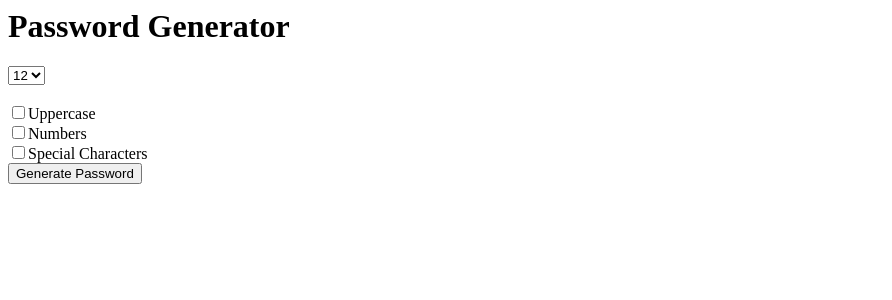
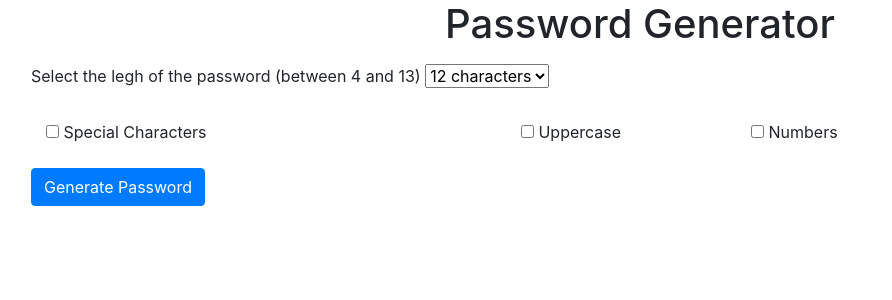
Before and after one commit to Gruning/password_generator, a Django app: template generator/templates/generator/home.html in a window 1280 px wide. Shown: the top 300 px of the page, without its empty margins (0-892 px from the left). Run offline with Django 3.2, Linux system fonts and the light colour scheme; the template is opened without the code that fills it, so the values that code supplies are empty; some libraries are stand-ins or nearby versions.

Commit message:
sec3cap32Bootstrap

```diff
--- a/generator/templates/generator/home.html
+++ b/generator/templates/generator/home.html
@@ -1,25 +1,38 @@
+<link rel="stylesheet" href="https://stackpath.bootstrapcdn.com/bootstrap/4.5.2/css/bootstrap.min.css" integrity="sha384-JcKb8q3iqJ61gNV9KGb8thSsNjpSL0n8PARn9HuZOnIxN0hoP+VmmDGMN5t9UJ0Z" crossorigin="anonymous">
+
+<div class="container text-center">
     <h1>Password Generator</h1>
-
+</div>
+<div class="container m-3">
     <form action={% url 'password' %}>
+        <label>Select the legh of the password (between 4 and 13) </label>
         <select name="length" >
-        <option value="4">4</option>
-        <option value="5">5</option>
-        <option value="6">6</option>
-        <option value="7">7</option>
-        <option value="8">8</option>
-        <option value="9">9</option>
-        <option value="10">10</option>
-        <option value="11">11</option>
-        <option value="12" selected="selected">12</option>
-        <option value="13">13</option>
+            <option value="4">4 characters</option>
+            <option value="5">5 characters</option>
+            <option value="6">6 characters</option>
+            <option value="7">7 characters</option>
+            <option value="8">8 characters</option>
+            <option value="9">9 characters</option>
+            <option value="10">10 characters</option>
+            <option value="11">11 characters</option>
+            <option value="12" selected="selected">12 characters</option>
+            <option value="13">13 characters</option>
         </select>
         <br>
         <br>
-    <input type="checkbox" name="uppercase">Uppercase
+        <div class="row col-12">
+            <div class="col-4 checkbox">
+                <input type="checkbox"name="special"> Special Characters
+            </div>
+            <div class="col-4 text-center">
+                <input type="checkbox" name="uppercase"> Uppercase
+            </div>
+            <div class="text-center">
+                <input type="checkbox" name="numbers"> Numbers
+            </div>
+        </div>
+
         <br>
-    <input type="checkbox" name="numbers">Numbers
-    <br>
-    <input type="checkbox" name="special">Special Characters
-    <br>
-    <input type="submit" value="Generate Password">
+        <input type="submit" value="Generate Password" class="btn btn-primary">
     </form>
+</div>
```
Also changed, not shown: generator/templates/generator/password.html (+6 -3 lines). Lines whose indentation alone changed are shown as unchanged.
